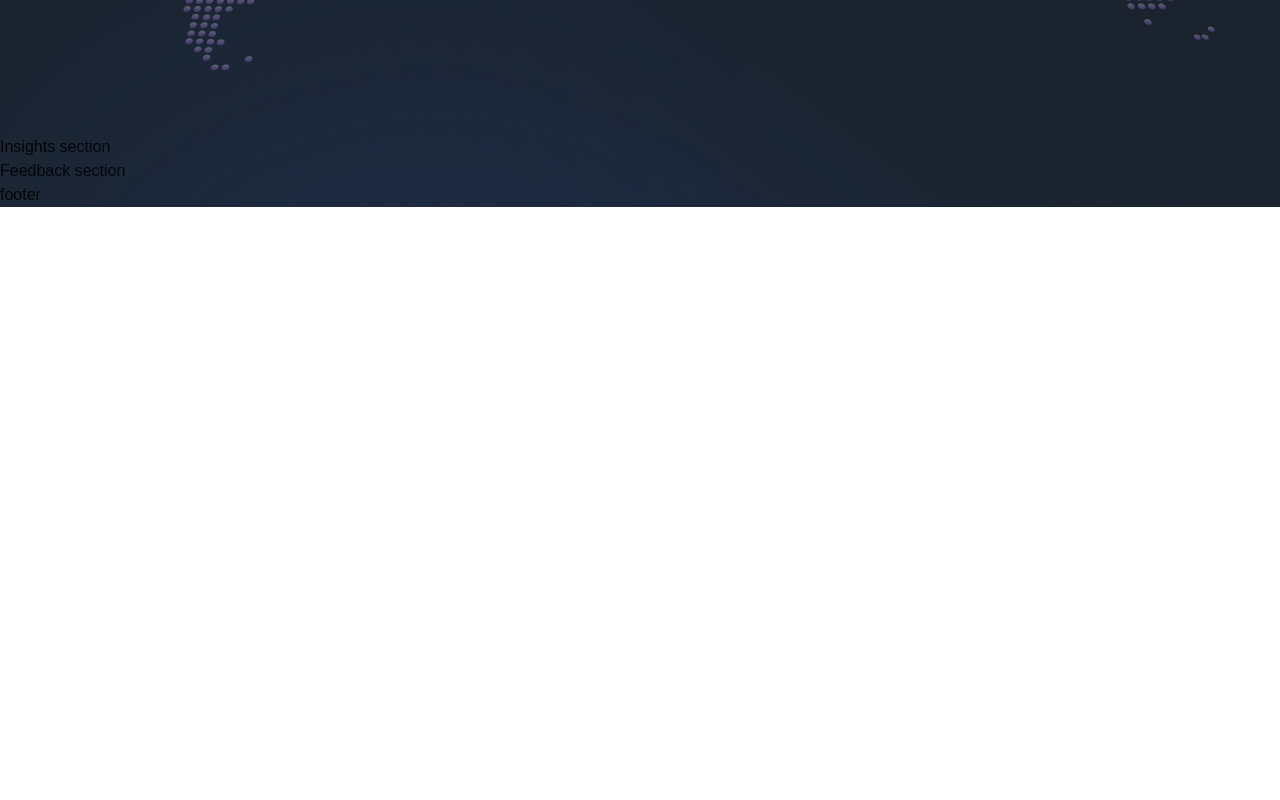
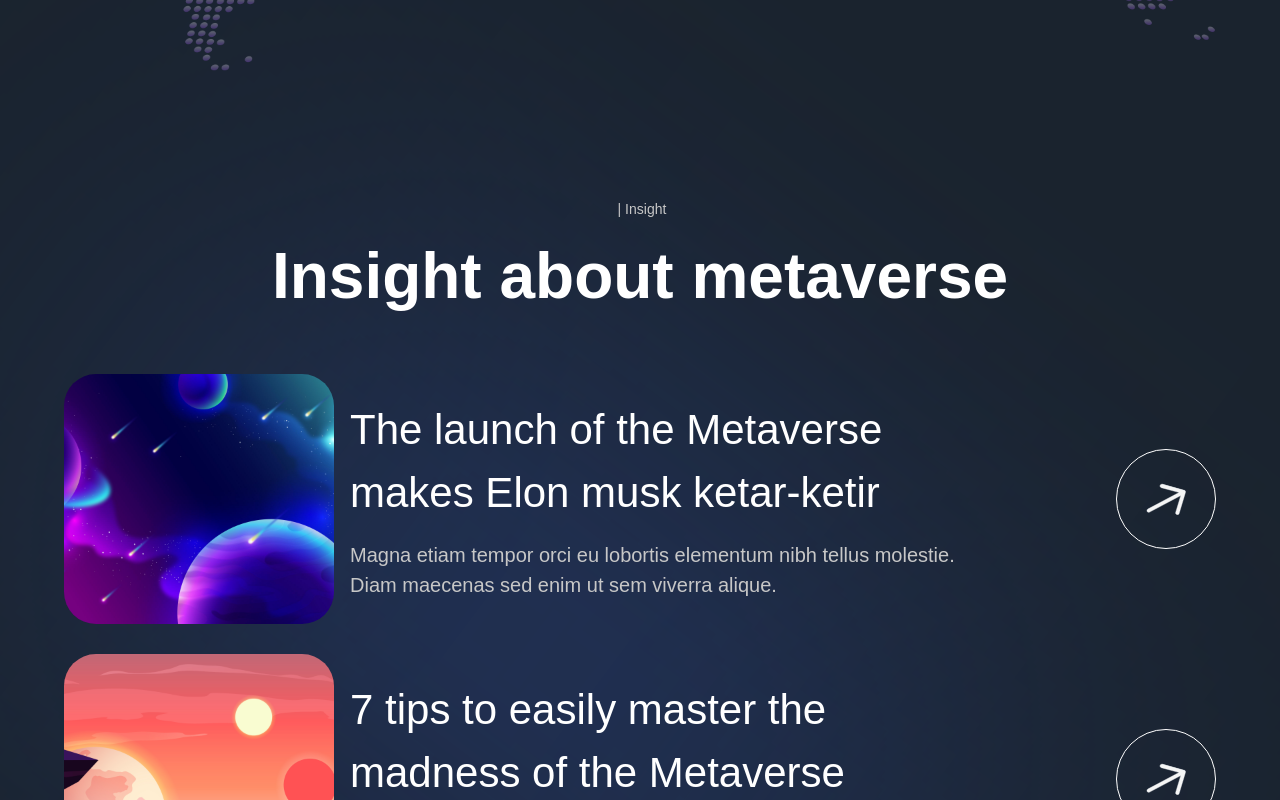
Before and after one commit to robedgar/Meta-Site, a Next.js app: page / in a window 1280 px wide. Shown: the part 5000-5800 px from the top of the page. Before the commit the page ends 5207 px from the top, so only its background shows below. Built offline with nearby package versions, Linux system fonts and the light colour scheme; a web font is replaced by a local one.

Commit message:
Insight
Add Insight section.

```diff
--- a/components/InsightCard.jsx
+++ b/components/InsightCard.jsx
@@ -1,9 +1,33 @@
 'use client';
 
-const InsightCard = () => (
-  <div>
-    Insight Card
-  </div>
+import { motion } from 'framer-motion';
+import { fadeIn } from '../utils/motion';
+
+const InsightCard = ({ imgUrl, title, subtitle, index }) => (
+  <motion.div
+    variants={fadeIn('up', 'spring', index * 0.5, 1)}
+    className="flex md:flex-row flex-col gap-4"
+  >
+    <img
+      src={imgUrl}
+      alt="planet-01"
+      className="md:w-[270px] w-full h-[250px] rounded-[32px] object-cover"
+    />
+    <div className="w-full flex justify-between items-center">
+      <div className="flex-1 md:ml[62px] flex flex-col max-w-[650px]">
+        <h4 className="font-normal lg:text-[42px] text-[26px] text-white">{title}</h4>
+        <p className="mt-[16px] font-normal lg:text-[20px] text-[14px] text-secondary-white">{subtitle}</p>
+      </div>
+      <div className="lg:flex hidden items-center justify-center w-[100px] h-[100px] rounded-full bg-transparent border-[1px] border-white">
+        <img
+          src="arrow.svg"
+          alt="arrow"
+          className="w-[40%] h-[40%] object-contain"
+        />
+
+      </div>
+    </div>
+  </motion.div>
 );
 
 export default InsightCard;
--- a/sections/Insights.jsx
+++ b/sections/Insights.jsx
@@ -1,8 +1,28 @@
 'use client';
 
+import { motion } from 'framer-motion';
+import { TypingText, InsightCard, TitleText } from '../components';
+import styles from '../styles';
+import { staggerContainer } from '../utils/motion';
+import { insights } from '../constants';
+
 const Insights = () => (
-  <section>
-    Insights section
+  <section className={`${styles.paddings} relative z-10`}>
+    <motion.div
+      variants={staggerContainer}
+      initial="hidden"
+      whileInView="show"
+      viewport={{ once: 'false', amount: 0.25 }}
+      className={`${styles.innerWidth} mx-auto flex flex-col `}
+    >
+      <TypingText title=" | Insight" textStyles="text-center" />
+      <TitleText title="Insight about metaverse" textStyles="text-center" />
+      <div className="mt-[50px] flex flex-col gap-[30px]">
+        {insights.map((insight, index) => (
+          <InsightCard key={`insight-${index}`} {...insight} index={index + 1} />
+        ))}
+      </div>
+    </motion.div>
   </section>
 );
 
```
